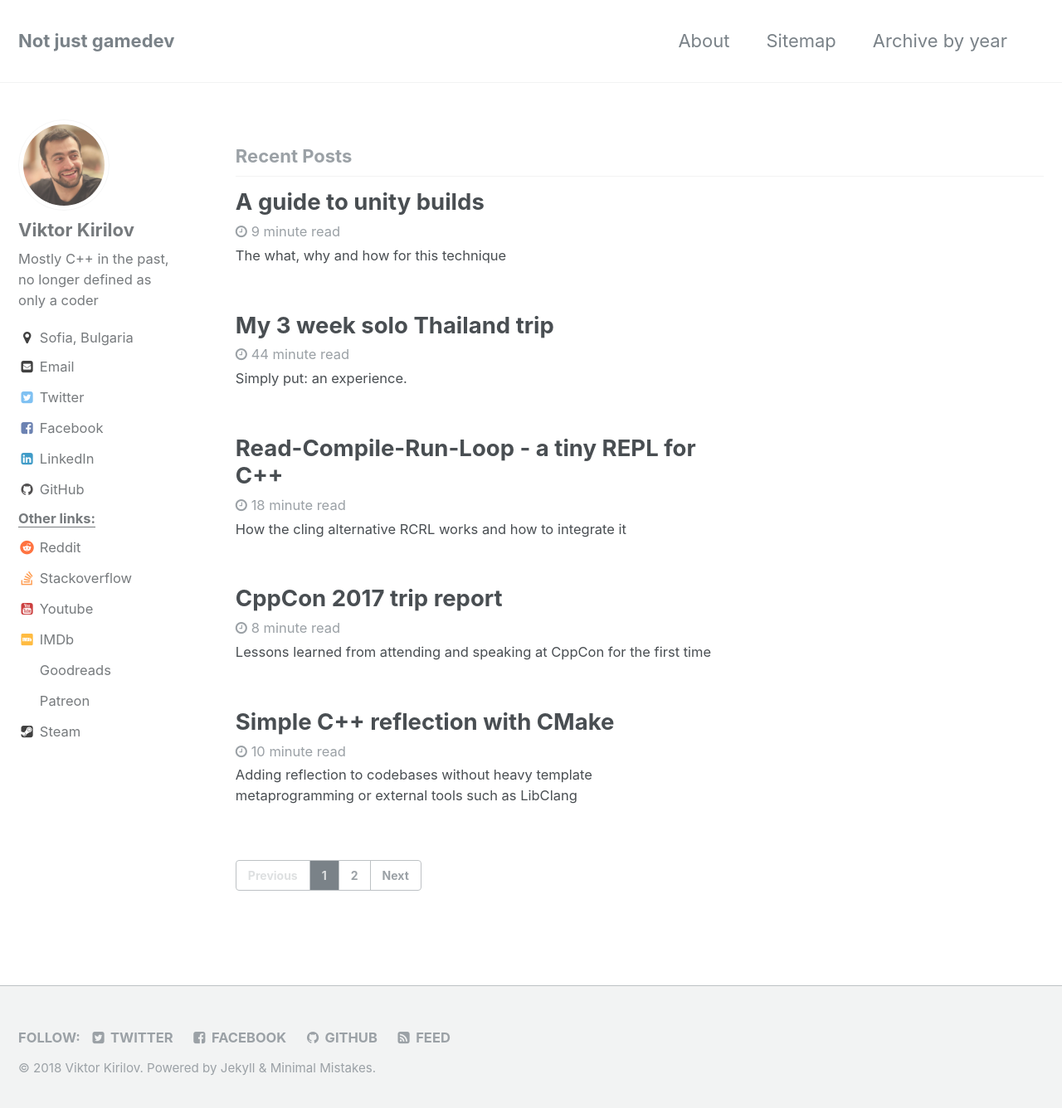
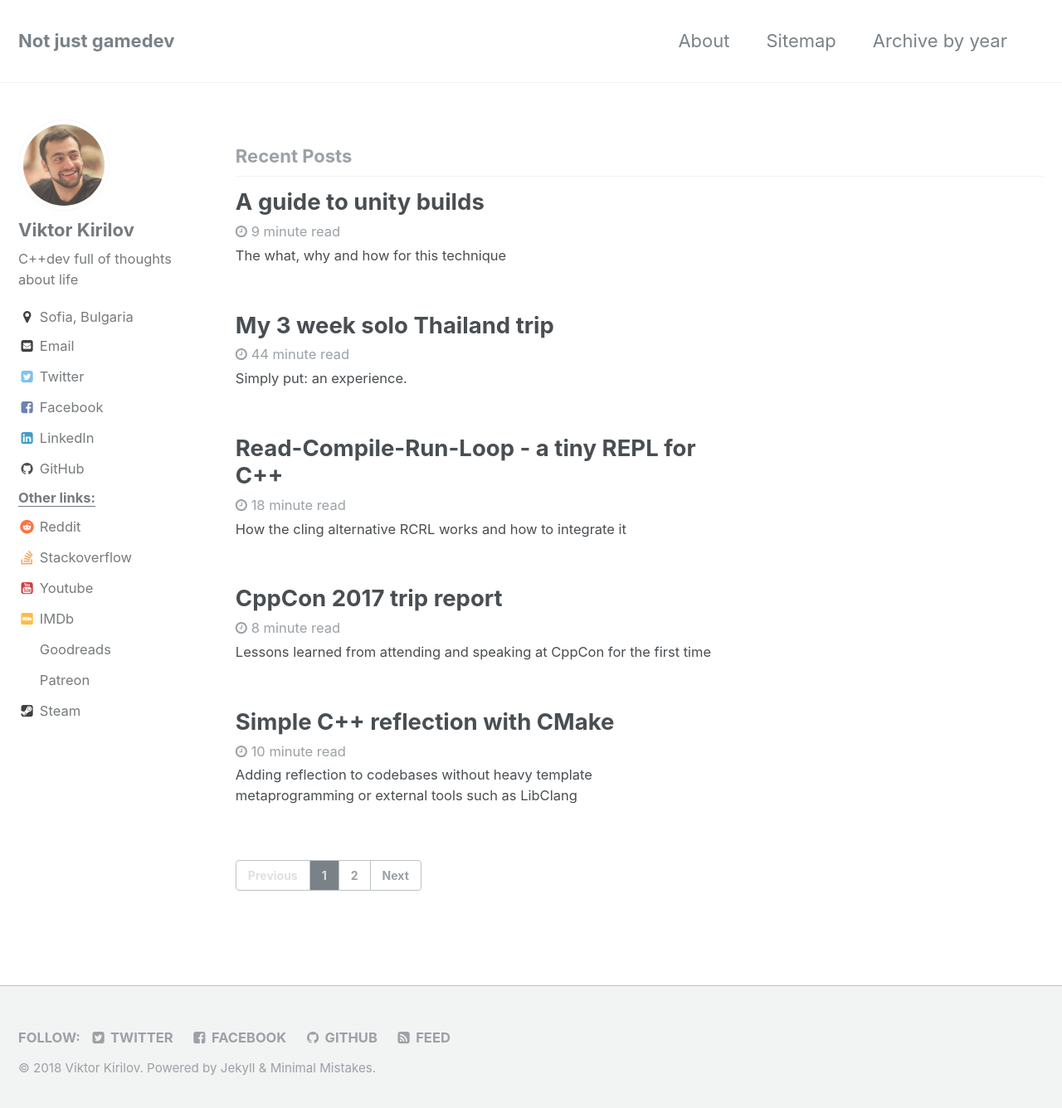
Before and after one commit to onqtam/onqtam.github.io, a Jekyll site: the page built from index.html, in a window 1280 px wide and 1344 px high. Shown: the top 1336 px of the window at 83% size. Built offline with Jekyll 4.4.1, drawn with Linux system fonts in a browser that asks for light colours; the list of posts is cut into pages by our own code.

Commit message:
Update _config.yml

```diff
--- a/_config.yml
+++ b/_config.yml
@@ -84,7 +84,7 @@ analytics:
 author:
   name             : "Viktor Kirilov"
   avatar           : "/assets/images/me.jpg" # path of avatar image, e.g. "/assets/images/bio-photo.jpg"
-  bio              : "Mostly C++ in the past, no longer defined as only a coder"
+  bio              : "C++dev full of thoughts about life"
   location         : "Sofia, Bulgaria"
   email            : vik.kirilov@gmail.com
   uri              :
```
